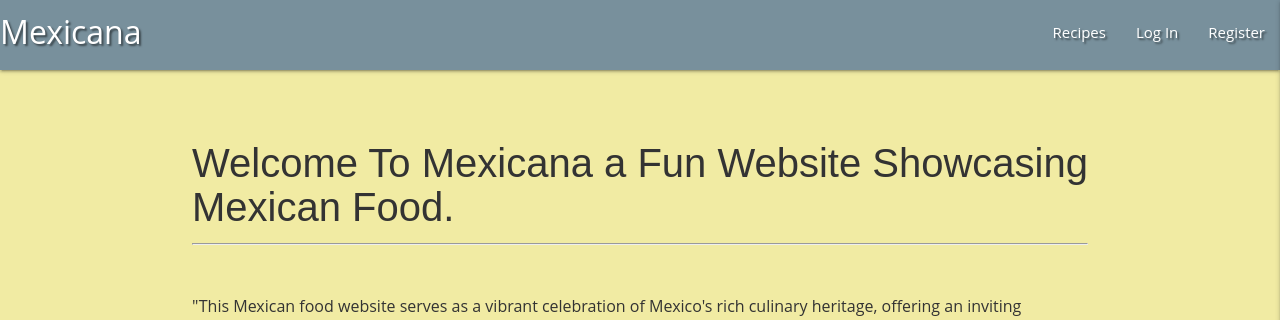
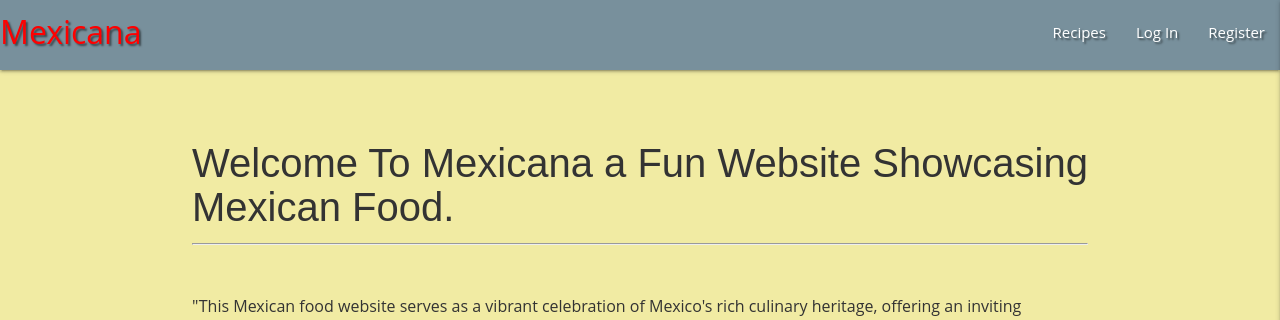
Before and after one commit to curran68/mongo-mex, a Flask app: page / in a window 1280 px wide. Shown: the top 320 px of the page. Run offline with Flask 3, Linux system fonts and the light colour scheme; data that the repository does not hold is empty; some libraries are stand-ins or nearby versions; some web fonts are replaced.

Commit message:
more working changes

```diff
--- a/static/css/style.css
+++ b/static/css/style.css
@@ -52,8 +52,12 @@
 
   /* modal */
   nav a {
-    color: #fff;
+    color: red;
     font-size: xx-large;
+}
+
+nav a:hover {
+    color: orange; /* change this to whatever color you like */
 }
 
 #myModal .modal-content img {
```
Also changed, not shown: static/images/pexels-suzyhazelwood-6063625.jpg (deleted), static/images/whiskey-background_1.jpg (deleted).
